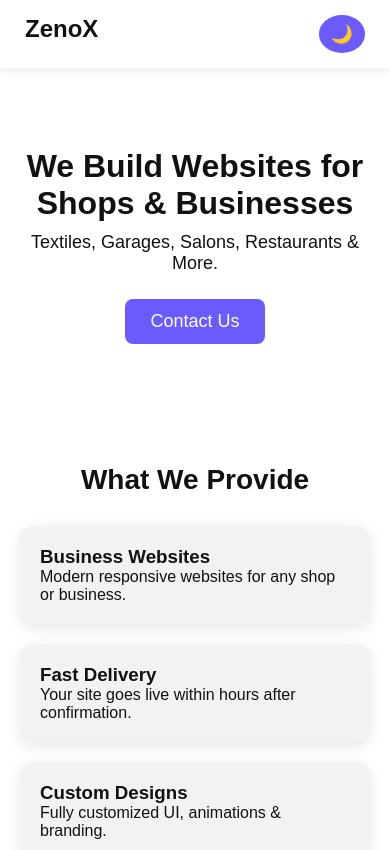
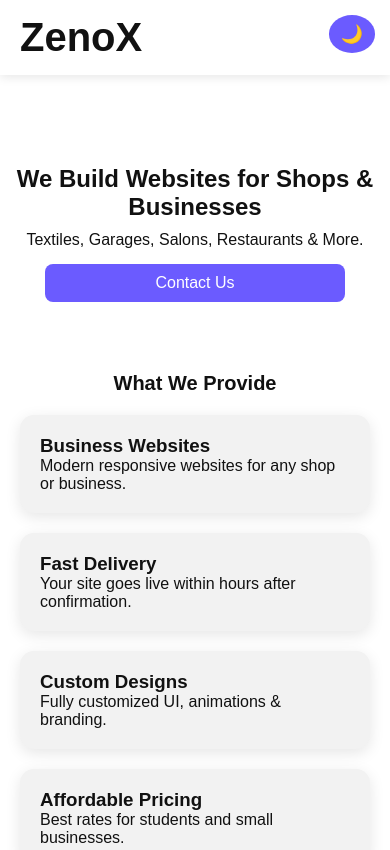
Before and after one commit to jarviss4334/ligga-site, a website: page public/index.html in a window 390 px wide. Shown: the top 850 px of the page. Drawn offline with Linux system fonts and the light colour scheme.

Commit message:
Update style.css

```diff
--- a/public/style.css
+++ b/public/style.css
@@ -26,23 +26,29 @@ html.dark {
     --accent: #8f7cff;
 }
 
-/* NAVBAR */
+/* Navbar */
 .navbar {
     display: flex;
-    justify-content: space-between;
+    justify-content: center; /* centers logo */
+    align-items: center;
     padding: 15px 25px;
-    position: sticky;
-    top: 0;
+    position: relative;
     background: var(--bg);
     box-shadow: 0 2px 10px rgba(0,0,0,0.1);
 }
 
 .logo {
-    font-size: 24px;
+    font-size: 40px;
     font-weight: 700;
+    text-align: center; /* ensures logo text is centered */
 }
+.theme-btn {
+    position: absolute;
+    top: 15px;
+    right: 15px;
+    z-index: 10;
 
-.theme-btn {
+    /* keep your existing styles */
     background: var(--accent);
     border: none;
     padding: 8px 12px;
@@ -52,7 +58,6 @@ html.dark {
     transition: 0.3s;
     color: white;
 }
-
 /* HERO */
 .hero {
     text-align: center;
@@ -183,3 +188,122 @@ footer {
 .templates {
     padding: 40px 20px;
 }
+
+/* ==============================
+   MOBILE RESPONSIVE FIXES
+   ============================== */
+@media (max-width: 768px) {
+
+    /* Hero adjustments */
+    .hero {
+        padding: 80px 15px 40px 15px; /* extra top padding for theme button */
+        text-align: center;
+        box-sizing: border-box;
+        position: relative;
+    }
+
+    .hero .title {
+        font-size: 24px;
+    }
+
+    .hero .subtitle {
+        font-size: 16px;
+        margin-top: 10px;
+    }
+
+    /* Stack service cards vertically */
+    .cards {
+        display: flex;
+        flex-direction: column;
+        gap: 20px;
+    }
+
+    .cards .card {
+        width: 100%;
+        min-width: unset; /* remove horizontal scroll limit */
+    }
+
+    /* Templates section: PC-like layout on mobile */
+    .templates-cards {
+        display: grid; /* like desktop */
+        grid-template-columns: repeat(auto-fit, minmax(250px, 1fr));
+        gap: 20px;
+        justify-items: start; /* left-align the cards */
+        overflow-x: visible;
+        padding-bottom: 0;
+    }
+
+    .templates-cards .card {
+        min-width: auto;
+        max-width: 400px;
+    }
+
+    /* Left-align the button inside each template card */
+    .templates-cards .card .contact-btn {
+        display: inline-block;
+        text-align: left;
+        margin-top: 15px;
+        width: auto;
+    }
+
+    /* Buttons full width (with max-width) */
+    .contact-btn {
+        width: 90%;
+        max-width: 300px;
+        text-align: center;
+        margin: 15px auto 0 auto;
+        display: block;
+    }
+
+    /* Section titles smaller */
+    .section-title {
+        font-size: 22px;
+        margin-bottom: 20px;
+    }
+
+    /* Navbar adjustments */
+    .navbar {
+        flex-direction: row;
+        justify-content: space-between;
+        align-items: center;
+        padding: 15px 20px;
+        position: relative;
+    }
+
+    /* Theme toggle fixed top-right */
+    .theme-btn {
+        position: absolute;
+        top: 15px;
+        right: 15px;
+        z-index: 10;
+    }
+}
+
+/* Extra small screens */
+@media (max-width: 480px) {
+    .hero {
+        padding: 90px 10px 30px 10px;
+    }
+
+    .section-title {
+        font-size: 20px;
+    }
+
+    .cards .card {
+        width: 100%;
+    }
+
+    .templates-cards .card {
+        width: 100%;
+    }
+
+    .contact-btn {
+        font-size: 16px;
+        padding: 10px 20px;
+    }
+}
+
+/* Ensure body doesn't shrink content on very small screens */
+body {
+    min-width: 320px;
+}
```
